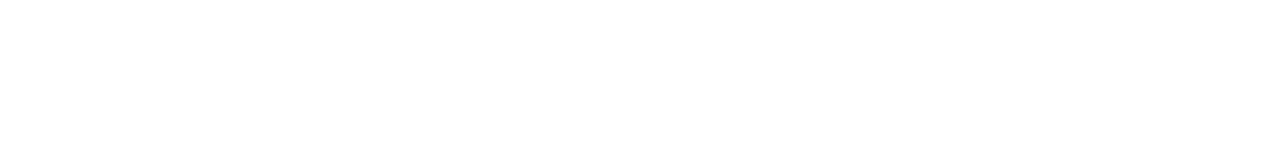
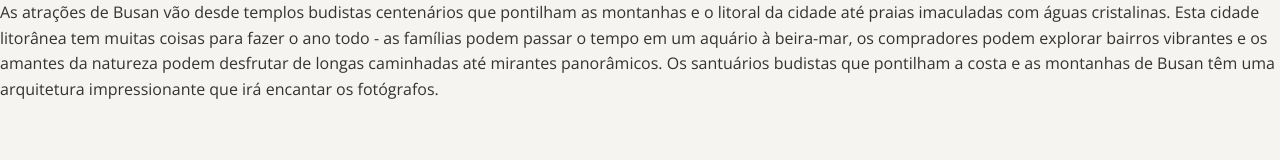
Before and after one commit to AlexandreCDEO/tourist--site, a plain HTML site: page index.html in a window 1280 px wide. Drawn offline with nearby package versions, Linux system fonts and the light colour scheme.

Commit message:
finalizing variables

```diff
--- a/index.html
+++ b/index.html
@@ -1,11 +1,17 @@
 <!DOCTYPE html>
 <html lang="pt-BR">
 <head>
+    <link rel="preconnect" href="https://fonts.googleapis.com">
+    <link rel="preconnect" href="https://fonts.gstatic.com" crossorigin>
     <meta charset="UTF-8">
     <meta name="viewport" content="width=device-width, initial-scale=1.0">
     <title>Local turistico</title>
+    <link rel="stylesheet" href="styles/index.css">
+    <link href="https://fonts.googleapis.com/css2?family=Open+Sans:ital,wght@0,300..800;1,300..800&display=swap" rel="stylesheet">
 </head>
 <body>
-
+    <p>As atrações de Busan vão desde templos budistas centenários que pontilham as montanhas e o litoral da cidade até praias imaculadas com águas cristalinas. Esta cidade litorânea tem muitas coisas para fazer o ano todo - as famílias podem passar o tempo em um aquário à beira-mar, os compradores podem explorar bairros vibrantes e os amantes da natureza podem desfrutar de longas caminhadas até mirantes panorâmicos.
+        Os santuários budistas que pontilham a costa e as montanhas de Busan têm uma arquitetura impressionante que irá encantar os fotógrafos.
+    </p>
 </body>
 </html>
--- a/styles/global.css
+++ b/styles/global.css
@@ -2,9 +2,14 @@
     padding: 0;
     margin: 0;
     box-sizing: border-box;
+
+    -webkit-font-smoothing: antialiased;
+    -moz-osx-font-smoothing: grayscale;
 }
 
 :root {
+
+    /* Colors */
     --background-default: #F5F4F0;
     --border-primary: #D9D9D9;
     --text-primary: #1B1B1B;
@@ -15,4 +20,44 @@
     --accent-orange: #E95E10;
     --accent-pink: #E5245E;
     --accent-purple: #591B98;
+
+    /* font-family */
+    --ff-sans: "Open Sans", sans-serif;
+
+    /* font-weight */
+    --fw-base: 400;
+    --fw-bold: 700;
+
+    /* font-style */
+    --ft-italic: italic;
+
+    /* font-size */
+    --fs-base: 1rem;
+    --fs-lg: 1.75rem;
+    --fs-xl: 2rem;
+    --fs-2xl: 2.25rem;
 }
+
+html {
+    font-family: var(--ff-sans);
+    font-weight: var(--fw-base);
+    font-size: var(--fs-base);
+    line-height: 1.6;
+}
+
+body {
+    background-color: var(--background-default);
+    color: var(--text-secondary);
+}
+
+img {
+    max-width: 100%;
+}
+
+.headline {
+    color: var(--text-headline, #E1624F);
+    font-family: var(--ff-sans);
+    font-size: var(--fs-base);
+    font-weight: var(--fw-bold);
+    text-transform: uppercase;
+}
```
